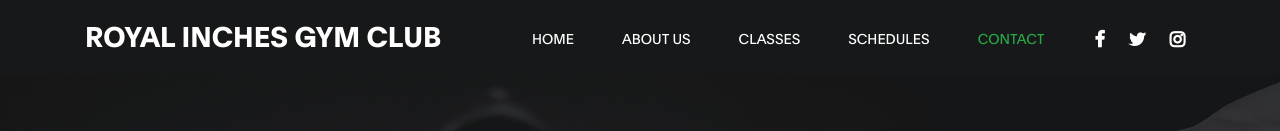
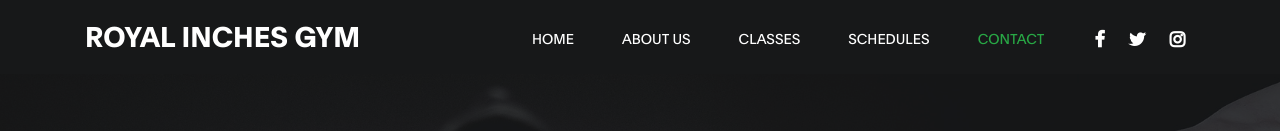
Before and after one commit to jogindrakumar/royal-inches-gym, a plain HTML site: page index.html in a window 1280 px wide. Shown: the top 131 px of the page. Drawn offline with Linux system fonts and the light colour scheme.

Commit message:
modified:   index.html

```diff
--- a/index.html
+++ b/index.html
@@ -47,7 +47,7 @@
     <nav class="navbar navbar-expand-lg fixed-top">
         <div class="container">
 
-            <a class="navbar-brand" href="index.html">ROYAL INCHES GYM CLUB</a>
+            <a class="navbar-brand" href="index.html">ROYAL INCHES GYM</a>
 
             <button class="navbar-toggler" type="button" data-toggle="collapse" data-target="#navbarNav" aria-controls="navbarNav" aria-expanded="false" aria-label="Toggle navigation">
                 <span class="navbar-toggler-icon"></span>
```
